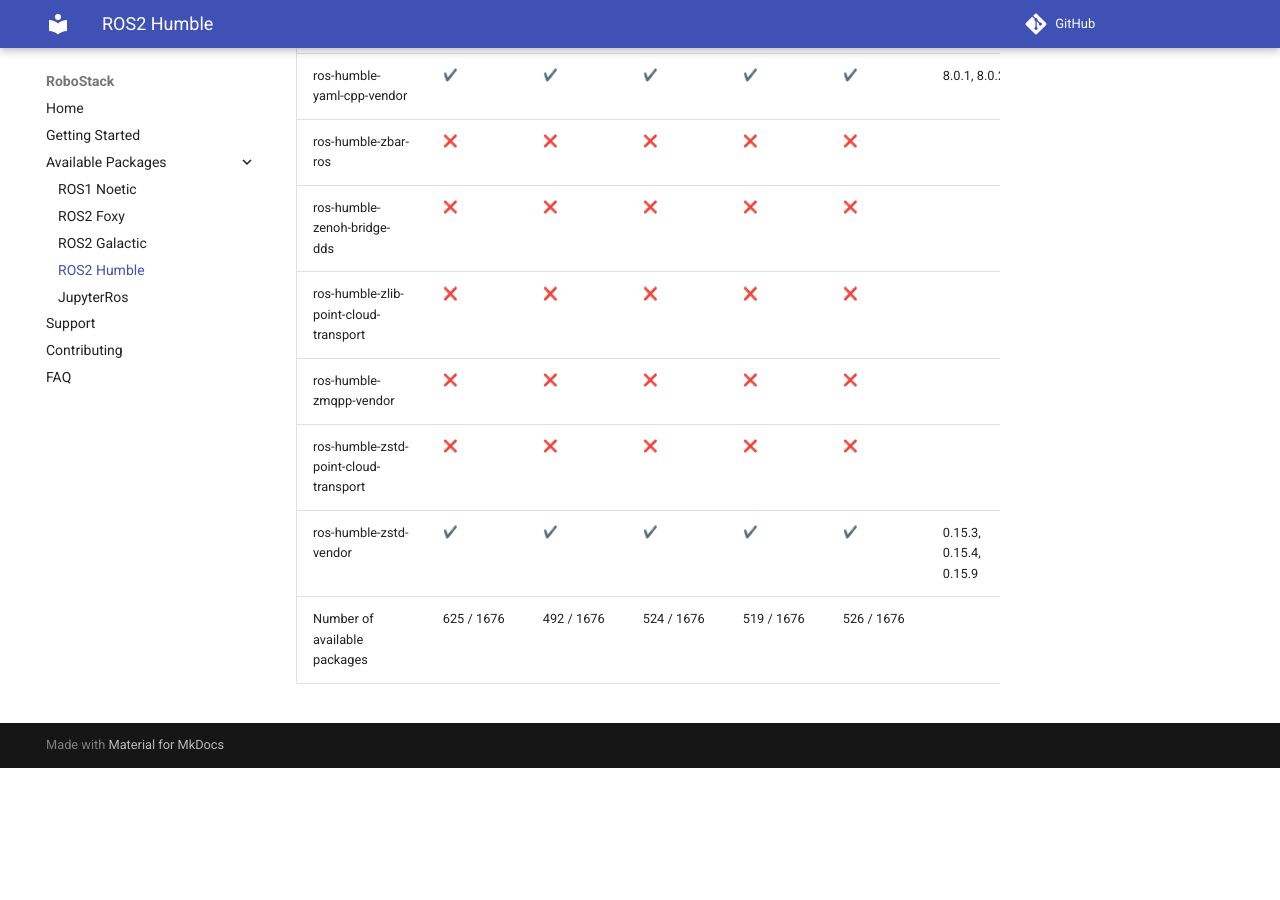
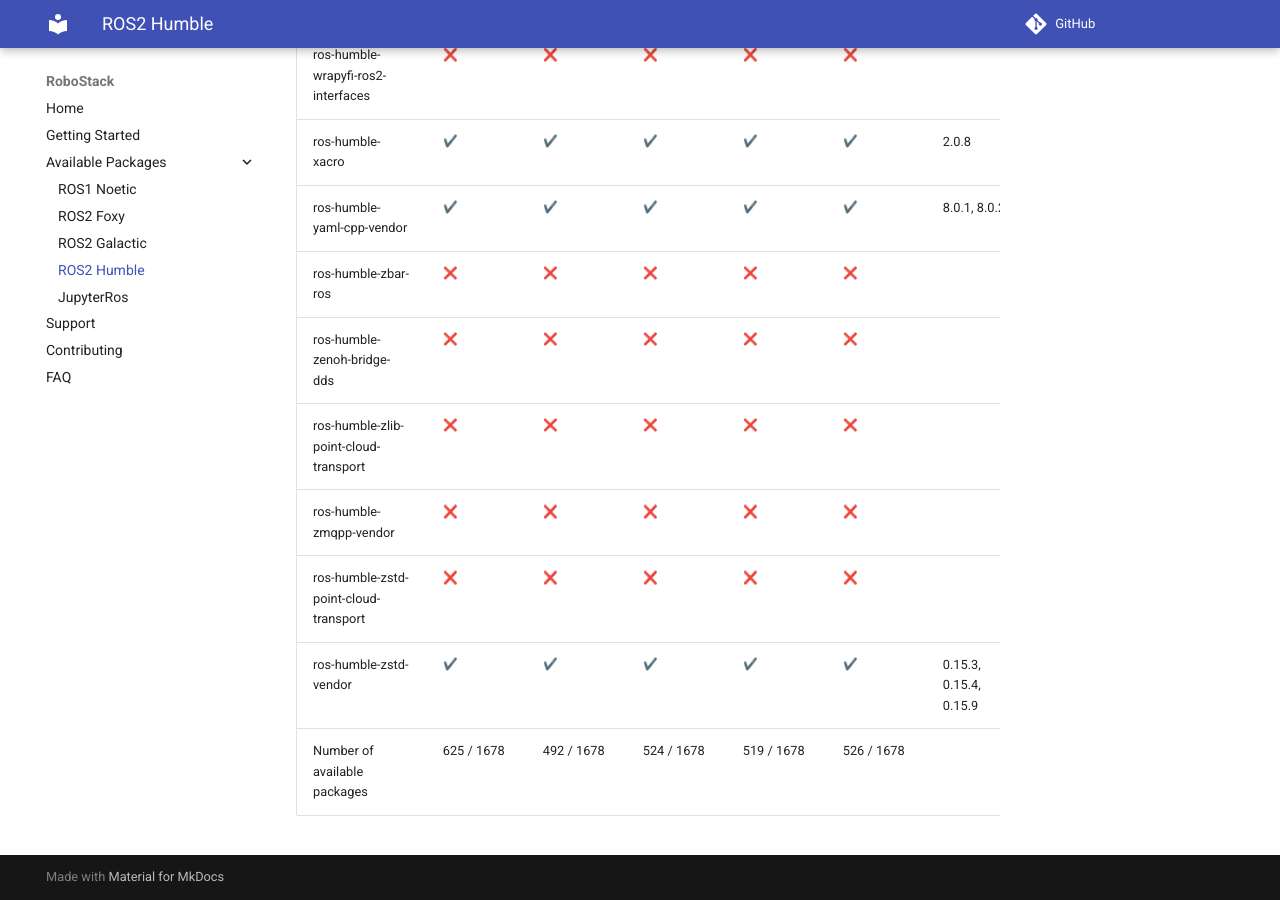
Before and after one commit to RoboStack/robostack.github.io, an MkDocs documentation site: the page built from docs/humble.md, in a window 1280 px wide and 900 px high, scrolled down 130485 px. Built offline with MkDocs 1.6.1 and Material for MkDocs 9.7.7, drawn with Linux system fonts in a browser that asks for light colours; emoji names are drawn with the system emoji font; comment, search, counter and statistics services are not loaded; before the commit the page ends 131253 px from its top, so only the background shows below that; some of the changed text lies outside the part shown.

Commit message:
Update tables

```diff
--- a/docs/humble.md
+++ b/docs/humble.md
@@ -1676,4 +1678,4 @@
 | ros-humble-zmqpp-vendor | :x: { data-sort='0' } | :x: { data-sort='0' } | :x: { data-sort='0' } | :x: { data-sort='0' } | :x: { data-sort='0' } |   |
 | ros-humble-zstd-point-cloud-transport | :x: { data-sort='0' } | :x: { data-sort='0' } | :x: { data-sort='0' } | :x: { data-sort='0' } | :x: { data-sort='0' } |   |
 | ros-humble-zstd-vendor | :heavy_check_mark: { data-sort='1' } | :heavy_check_mark: { data-sort='1' } | :heavy_check_mark: { data-sort='1' } | :heavy_check_mark: { data-sort='1' } | :heavy_check_mark: { data-sort='1' } | 0.15.3, 0.15.4, 0.15.9  |
-| Number of available packages |  625 / 1676 | 492 / 1676 | 524 / 1676 | 519 / 1676 | 526 / 1676 |
+| Number of available packages |  625 / 1678 | 492 / 1678 | 524 / 1678 | 519 / 1678 | 526 / 1678 |
```
Also changed, not shown: other parts of docs/humble.md (+2 -0 lines), docs/noetic.md (+2 -1 lines).
